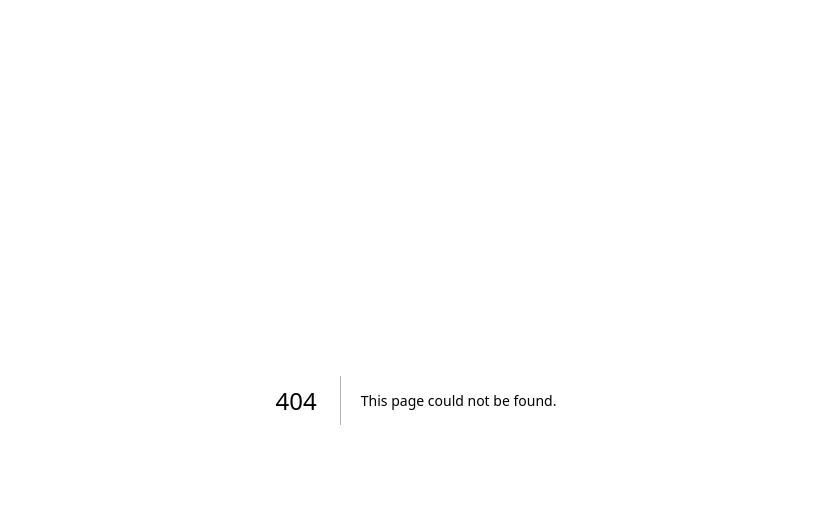
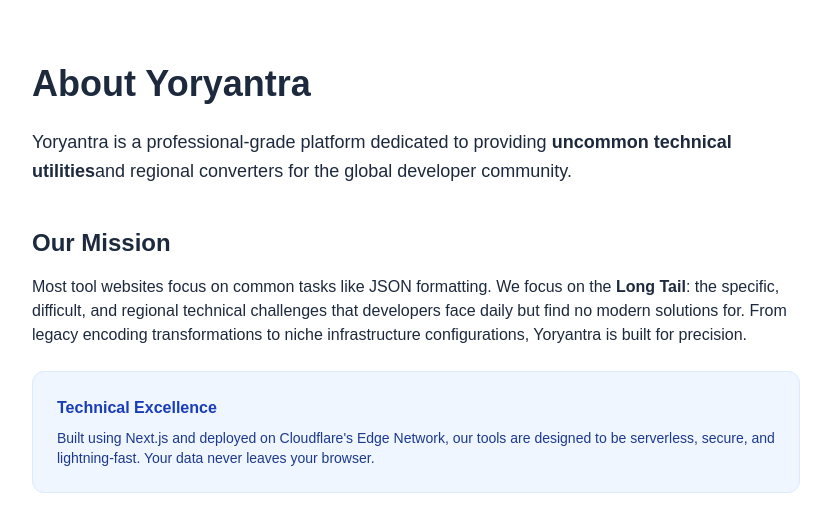
Before and after one commit to vaarunsonawwane-ops/yoryantra-new, a Next.js app: page /about in a window 1280 px wide. Before the commit this address had no page. Shown: the top 532 px of the page, without its empty margins (224-1055 px from the left). Built offline with nearby package versions, Linux system fonts and the light colour scheme.

Commit message:
Added mandatory legal and category pages for AdSense

```diff
--- /dev/null
+++ b/app/about/page.tsx
@@ -0,0 +1,25 @@
+export default function AboutPage() {
+  return (
+    <main className="max-w-4xl mx-auto p-8 md:p-16 text-slate-800">
+      <h1 className="text-4xl font-extrabold mb-6">About Yoryantra</h1>
+      <p className="text-lg mb-6 leading-relaxed">
+        Yoryantra is a professional-grade platform dedicated to providing <strong>uncommon technical utilities</strong>
+        and regional converters for the global developer community.
+      </p>
+      <h2 className="text-2xl font-bold mt-10 mb-4">Our Mission</h2>
+      <p className="mb-6">
+        Most tool websites focus on common tasks like JSON formatting. We focus on the <strong>Long Tail</strong>:
+        the specific, difficult, and regional technical challenges that developers face daily but find no modern
+        solutions for. From legacy encoding transformations to niche infrastructure configurations,
+        Yoryantra is built for precision.
+      </p>
+      <div className="bg-blue-50 p-6 rounded-xl border border-blue-100">
+        <h3 className="font-bold text-blue-800 mb-2">Technical Excellence</h3>
+        <p className="text-blue-900 text-sm">
+          Built using Next.js and deployed on Cloudflare's Edge Network, our tools are designed to be
+          serverless, secure, and lightning-fast. Your data never leaves your browser.
+        </p>
+      </div>
+    </main>
+  );
+}
--- /dev/null
+++ b/app/categories/regional-utilities/page.tsx
@@ -0,0 +1,24 @@
+import Link from 'next/link';
+
+export default function RegionalCategory() {
+  return (
+    <main className="max-w-6xl mx-auto p-8 md:p-16">
+      <div className="mb-12">
+        <h1 className="text-4xl font-extrabold text-slate-900 mb-4">Regional Technical Utilities</h1>
+        <p className="text-xl text-slate-600">Specialized tools for regional encoding, local data standards, and legacy system transformations.</p>
+      </div>
+
+      <div className="grid grid-cols-1 md:grid-cols-2 gap-8">
+        {/* We will add tool links here as we build them */}
+        <div className="p-8 border border-slate-200 rounded-3xl bg-white shadow-sm">
+          <div className="text-blue-600 font-bold text-sm uppercase tracking-widest mb-2">Development</div>
+          <h2 className="text-2xl font-bold mb-4">Urdu InPage to Unicode</h2>
+          <p className="text-slate-600 mb-6">The most precise converter for transforming legacy Urdu InPage text into modern, web-ready Unicode strings.</p>
+          <span className="inline-block bg-slate-100 text-slate-500 px-4 py-2 rounded-full text-sm font-semibold">
+            Coming Soon
+          </span>
+        </div>
+      </div>
+    </main>
+  );
+}
--- /dev/null
+++ b/app/contact/page.tsx
@@ -0,0 +1,20 @@
+export default function ContactPage() {
+  return (
+    <main className="max-w-4xl mx-auto p-8 md:p-16">
+      <h1 className="text-4xl font-extrabold mb-6 text-slate-900">Contact Us</h1>
+      <p className="text-lg text-slate-600 mb-8">
+        Have a suggestion for a new tool or need technical support? We'd love to hear from you.
+      </p>
+      <div className="border border-slate-200 rounded-2xl p-8 bg-white shadow-sm">
+        <h2 className="text-xl font-bold mb-4">Email Support</h2>
+        <p className="text-slate-600 mb-2">For all inquiries, please reach out to:</p>
+        <a href="mailto:contact@yoryantra.com" className="text-blue-600 font-bold text-xl hover:underline">
+          contact@yoryantra.com
+        </a>
+      </div>
+      <p className="mt-8 text-sm text-slate-400 italic">
+        We typically respond to technical inquiries within 24–48 hours.
+      </p>
+    </main>
+  );
+}
--- /dev/null
+++ b/app/privacy/page.tsx
@@ -0,0 +1,21 @@
+export default function PrivacyPolicy() {
+  return (
+    <main className="max-w-4xl mx-auto p-8 md:p-16 text-slate-800">
+      <h1 className="text-3xl font-bold mb-8">Privacy Policy</h1>
+      <p className="mb-4 text-sm text-slate-500">Last Updated: May 2026</p>
+
+      <section className="space-y-6">
+        <p>At Yoryantra, accessible from yoryantra.com, one of our main priorities is the privacy of our visitors.</p>
+
+        <h2 className="text-xl font-bold">1. Tool Privacy (Local Processing)</h2>
+        <p>All converters and utilities on Yoryantra process data locally in your browser. We do not store, collect, or transmit any data you input into our tools to our servers.</p>
+
+        <h2 className="text-xl font-bold">2. Google DoubleClick DART Cookie</h2>
+        <p>Google is one of a third-party vendor on our site. It also uses cookies, known as DART cookies, to serve ads to our site visitors based upon their visit to www.website.com and other sites on the internet.</p>
+
+        <h2 className="text-xl font-bold">3. Advertising Partners</h2>
+        <p>Some of advertisers on our site may use cookies and web beacons. Our advertising partners include <strong>Google AdSense</strong>. Each of our advertising partners has their own Privacy Policy for their policies on user data.</p>
+      </section>
+    </main>
+  );
+}
```
